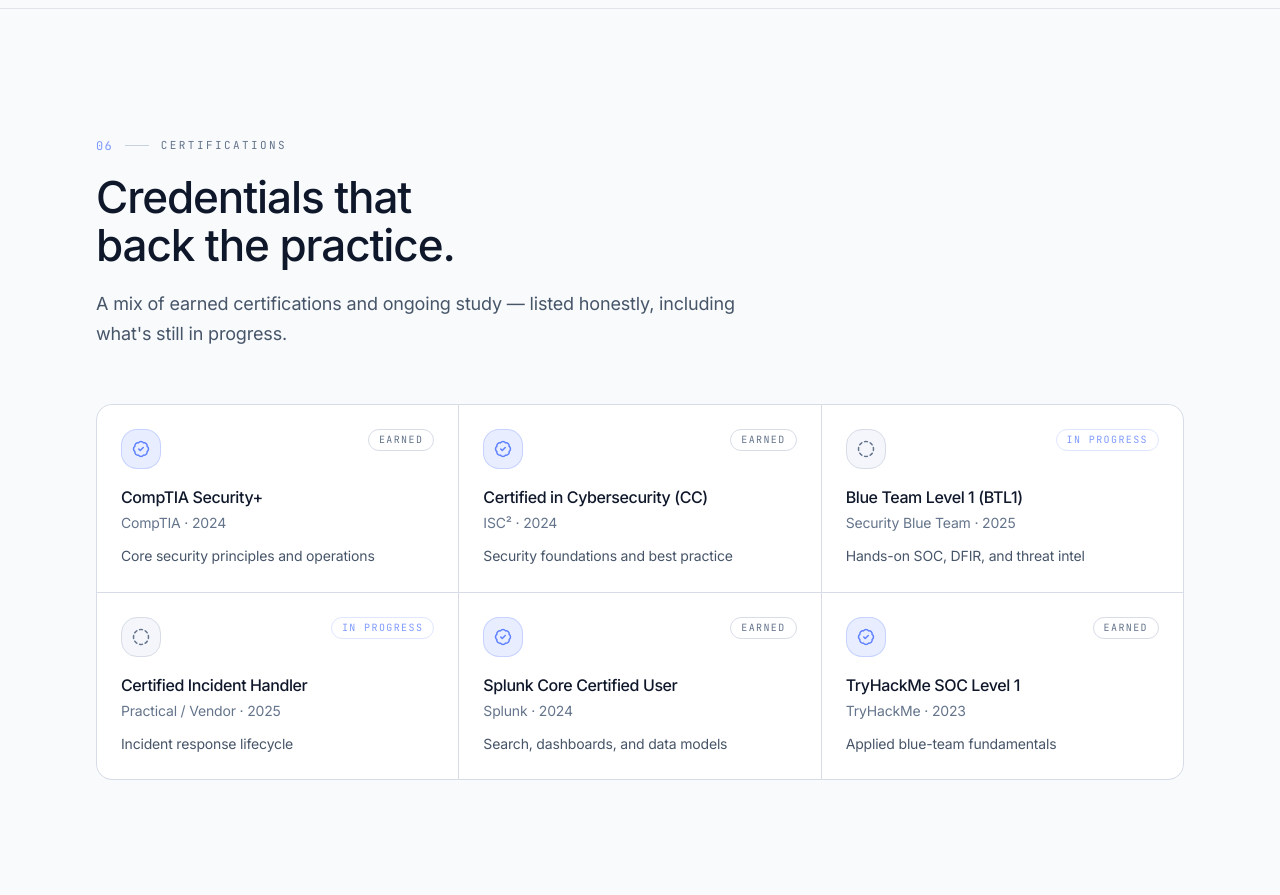
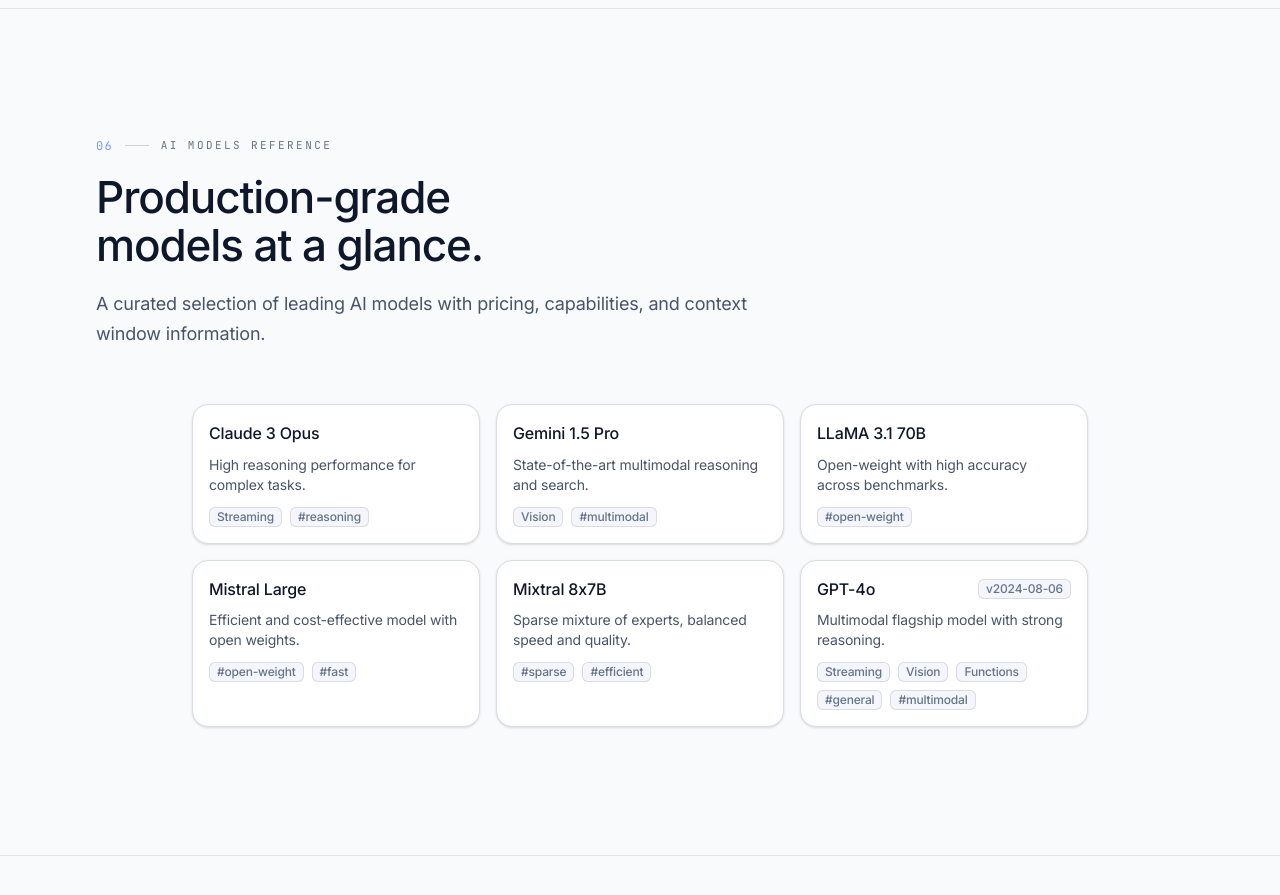
Before and after one commit to bridizzma/portfolio, a React (Vite) app: page / in a window 1280 px wide. Shown: the part 7900-8795 px from the top of the page. Built offline with nearby package versions, Linux system fonts and the light colour scheme.

Commit message:
Replace certifications with AI models preview component

```diff
--- a/src/components/sections/Certifications.tsx
+++ b/src/components/sections/Certifications.tsx
@@ -1,73 +1,94 @@
 import { motion } from "framer-motion";
-import { BadgeCheck, CircleDashed } from "lucide-react";
 import { Section, SectionHeading } from "@/components/ui/Section";
-import { certifications } from "@/data/certifications";
-import { fadeUp, stagger, viewportOnce } from "@/lib/motion";
-import { cn } from "@/lib/cn";
+import { AiModelsList } from "@/components/ui/ai-models-preview";
+import { viewportOnce } from "@/lib/motion";
+
+const aiModels = [
+  {
+    id: "gpt-4o",
+    name: "GPT-4o",
+    provider: "OpenAI",
+    family: "GPT-4",
+    version: "2024-08-06",
+    description: "Multimodal flagship model with strong reasoning.",
+    contextWindowTokens: 128000,
+    inputPricePer1KTokensUSD: 0.005,
+    outputPricePer1KTokensUSD: 0.015,
+    supports: { vision: true, streaming: true, functionCalling: true },
+    tags: ["general", "multimodal"],
+    meta: { latencyMsP50: 320 },
+  },
+  {
+    id: "claude-3-opus",
+    name: "Claude 3 Opus",
+    provider: "Anthropic",
+    family: "Claude 3",
+    description: "High reasoning performance for complex tasks.",
+    contextWindowTokens: 200000,
+    inputPricePer1KTokensUSD: 0.015,
+    outputPricePer1KTokensUSD: 0.075,
+    supports: { streaming: true },
+    tags: ["reasoning"],
+  },
+  {
+    id: "gemini-1.5-pro",
+    name: "Gemini 1.5 Pro",
+    provider: "Google",
+    family: "Gemini",
+    description: "State-of-the-art multimodal reasoning and search.",
+    contextWindowTokens: 1000000,
+    inputPricePer1KTokensUSD: 0.01,
+    outputPricePer1KTokensUSD: 0.03,
+    supports: { vision: true, toolUse: true },
+    tags: ["multimodal"],
+  },
+  {
+    id: "mistral-large",
+    name: "Mistral Large",
+    provider: "Mistral",
+    description: "Efficient and cost-effective model with open weights.",
+    inputPricePer1KTokensUSD: 0.002,
+    outputPricePer1KTokensUSD: 0.006,
+    tags: ["open-weight", "fast"],
+  },
+  {
+    id: "llama-3.1-70b",
+    name: "LLaMA 3.1 70B",
+    provider: "Meta",
+    family: "LLaMA",
+    description: "Open-weight with high accuracy across benchmarks.",
+    contextWindowTokens: 128000,
+    inputPricePer1KTokensUSD: 0.002,
+    outputPricePer1KTokensUSD: 0.004,
+    tags: ["open-weight"],
+  },
+  {
+    id: "mixtral-8x7b",
+    name: "Mixtral 8x7B",
+    provider: "Mistral",
+    description: "Sparse mixture of experts, balanced speed and quality.",
+    tags: ["sparse", "efficient"],
+  },
+];
 
 export function Certifications() {
   return (
     <Section id="certifications">
       <SectionHeading
         index="06"
-        eyebrow="Certifications"
-        title="Credentials that back the practice."
-        lead="A mix of earned certifications and ongoing study — listed honestly, including what's still in progress."
+        eyebrow="AI Models Reference"
+        title="Production-grade models at a glance."
+        lead="A curated selection of leading AI models with pricing, capabilities, and context window information."
       />
 
-      <motion.ul
-        variants={stagger(0.07)}
+      <motion.div
         initial="hidden"
         whileInView="show"
         viewport={viewportOnce}
-        className="mt-14 grid gap-px overflow-hidden rounded-2xl border border-border bg-border sm:grid-cols-2 lg:grid-cols-3"
+        className="mt-14"
       >
-        {certifications.map((c) => {
-          const earned = c.status === "Earned";
-          return (
-            <motion.li
-              key={c.name}
-              variants={fadeUp}
-              className="flex flex-col gap-4 bg-surface p-6 transition-colors hover:bg-surface-2"
-            >
-              <div className="flex items-start justify-between gap-3">
-                <span
-                  className={cn(
-                    "grid h-10 w-10 place-items-center rounded-lg border",
-                    earned
-                      ? "border-accent/25 bg-accent-faint text-accent"
-                      : "border-border bg-surface-2 text-ink-subtle"
-                  )}
-                >
-                  {earned ? <BadgeCheck size={18} /> : <CircleDashed size={18} />}
-                </span>
-                <span
-                  className={cn(
-                    "rounded-full border px-2.5 py-0.5 font-mono text-[10px] uppercase tracking-[0.14em]",
-                    earned
-                      ? "border-border text-ink-subtle"
-                      : "border-accent/20 text-accent/80"
-                  )}
-                >
-                  {c.status}
-                </span>
-              </div>
-
-              <div className="mt-auto">
-                <h3 className="text-base font-medium tracking-tight text-ink">
-                  {c.name}
-                </h3>
-                <p className="mt-1 text-sm text-ink-subtle">
-                  {c.issuer} · {c.year}
-                </p>
-                <p className="mt-3 text-sm leading-relaxed text-ink-muted">
-                  {c.focus}
-                </p>
-              </div>
-            </motion.li>
-          );
-        })}
-      </motion.ul>
+        <AiModelsList models={aiModels} />
+      </motion.div>
     </Section>
   );
 }
--- /dev/null
+++ b/src/components/ui/ai-models-preview.tsx
@@ -0,0 +1,156 @@
+import React, { useState, useMemo } from "react";
+import { motion, AnimatePresence } from "framer-motion";
+import { X } from "lucide-react";
+
+type AiModel = {
+  id: string;
+  name: string;
+  provider?: string;
+  family?: string;
+  version?: string;
+  description?: string;
+  contextWindowTokens?: number;
+  inputPricePer1KTokensUSD?: number;
+  outputPricePer1KTokensUSD?: number;
+  supports?: {
+    vision?: boolean;
+    functionCalling?: boolean;
+    toolUse?: boolean;
+    streaming?: boolean;
+    jsonMode?: boolean;
+    audioIn?: boolean;
+    audioOut?: boolean;
+  };
+  tags?: string[];
+  meta?: Record<string, unknown>;
+};
+
+type Props = {
+  models: AiModel[];
+  className?: string;
+};
+
+export const AiModelsList: React.FC<Props> = ({ models, className = "" }) => {
+  const [selected, setSelected] = useState<AiModel | null>(null);
+
+  const sorted = useMemo(() => {
+    return [...models].sort((a, b) => {
+      return (a.provider || "").localeCompare(b.provider || "");
+    });
+  }, [models]);
+
+  const formatPrice = (n?: number) =>
+    typeof n === "number" ? `$${n.toFixed(4)} / 1K tok` : "—";
+
+  const Badge: React.FC<{ children: React.ReactNode }> = ({ children }) => (
+    <span className="inline-flex items-center rounded-md bg-surface-2 px-2 py-0.5 text-xs font-medium text-ink-subtle ring-1 ring-inset ring-border">
+      {children}
+    </span>
+  );
+
+  return (
+    <div className={`w-full max-w-4xl mx-auto ${className}`}>
+      <ul className="grid grid-cols-1 sm:grid-cols-2 lg:grid-cols-3 gap-4">
+        {sorted.map((m) => (
+          <motion.li
+            key={m.id}
+            whileHover={{ scale: 1.02 }}
+            whileTap={{ scale: 0.98 }}
+            className="cursor-pointer rounded-lg border border-border bg-surface text-ink shadow-sm p-4 hover:shadow-md transition"
+            onClick={() => setSelected(m)}
+          >
+            <div className="flex items-center justify-between">
+              <span className="font-medium text-ink">{m.name}</span>
+              {m.version && <Badge>v{m.version}</Badge>}
+            </div>
+            <p className="mt-2 text-sm text-ink-muted line-clamp-3">
+              {m.description || "No description available"}
+            </p>
+            <div className="mt-3 flex flex-wrap gap-2 text-xs text-ink-subtle">
+              {m.supports?.streaming && <Badge>Streaming</Badge>}
+              {m.supports?.vision && <Badge>Vision</Badge>}
+              {m.supports?.functionCalling && <Badge>Functions</Badge>}
+              {(m.tags || []).map((t) => (
+                <Badge key={t}>#{t}</Badge>
+              ))}
+            </div>
+          </motion.li>
+        ))}
+      </ul>
+
+      {/* Modal */}
+      <AnimatePresence>
+        {selected && (
+          <motion.div
+            className="fixed inset-0 z-50 flex items-center justify-center bg-bg/70 backdrop-blur-sm"
+            initial={{ opacity: 0 }}
+            animate={{ opacity: 1 }}
+            exit={{ opacity: 0 }}
+            onClick={() => setSelected(null)}
+          >
+            <motion.div
+              initial={{ scale: 0.9, opacity: 0, y: 50 }}
+              animate={{ scale: 1, opacity: 1, y: 0 }}
+              exit={{ scale: 0.9, opacity: 0, y: 50 }}
+              transition={{ type: "spring", damping: 20, stiffness: 300 }}
+              className="relative w-full max-w-lg rounded-xl border border-border bg-surface p-6 shadow-lg text-ink"
+              onClick={(e) => e.stopPropagation()}
+            >
+              <button
+                className="absolute right-4 top-4 rounded-md bg-surface-2 px-2 py-1 text-sm hover:bg-elevated text-ink-subtle hover:text-ink transition"
+                onClick={() => setSelected(null)}
+              >
+                <X size={16} />
+              </button>
+
+              <h3 className="text-xl font-semibold mb-2 text-ink">{selected.name}</h3>
+              <p className="text-sm text-ink-muted mb-4">
+                {selected.description}
+              </p>
+
+              <div className="grid grid-cols-2 gap-4 text-sm">
+                <div className="rounded-md border border-border bg-surface-2 p-3">
+                  <div className="text-xs text-ink-subtle">Provider</div>
+                  <div className="text-ink">{selected.provider || "—"}</div>
+                </div>
+                <div className="rounded-md border border-border bg-surface-2 p-3">
+                  <div className="text-xs text-ink-subtle">Family</div>
+                  <div className="text-ink">{selected.family || "—"}</div>
+                </div>
+                <div className="rounded-md border border-border bg-surface-2 p-3">
+                  <div className="text-xs text-ink-subtle">Input</div>
+                  <div className="text-ink">{formatPrice(selected.inputPricePer1KTokensUSD)}</div>
+                </div>
+                <div className="rounded-md border border-border bg-surface-2 p-3">
+                  <div className="text-xs text-ink-subtle">Output</div>
+                  <div className="text-ink">{formatPrice(selected.outputPricePer1KTokensUSD)}</div>
+                </div>
+              </div>
+
+              {selected.contextWindowTokens && (
+                <div className="mt-4 rounded-md border border-border bg-surface-2 p-3">
+                  <div className="text-xs text-ink-subtle">Context Window</div>
+                  <div className="text-ink">{selected.contextWindowTokens.toLocaleString()} tokens</div>
+                </div>
+              )}
+
+              {selected.meta && (
+                <div className="mt-4 text-sm">
+                  <h4 className="font-medium mb-1 text-ink">Additional Metadata</h4>
+                  <div className="space-y-1">
+                    {Object.entries(selected.meta).map(([k, v]) => (
+                      <div key={k} className="flex gap-2 text-ink-muted">
+                        <span className="w-32 text-ink-subtle">{k}:</span>
+                        <span>{typeof v === "object" ? JSON.stringify(v) : String(v)}</span>
+                      </div>
+                    ))}
+                  </div>
+                </div>
+              )}
+            </motion.div>
+          </motion.div>
+        )}
+      </AnimatePresence>
+    </div>
+  );
+};
```
